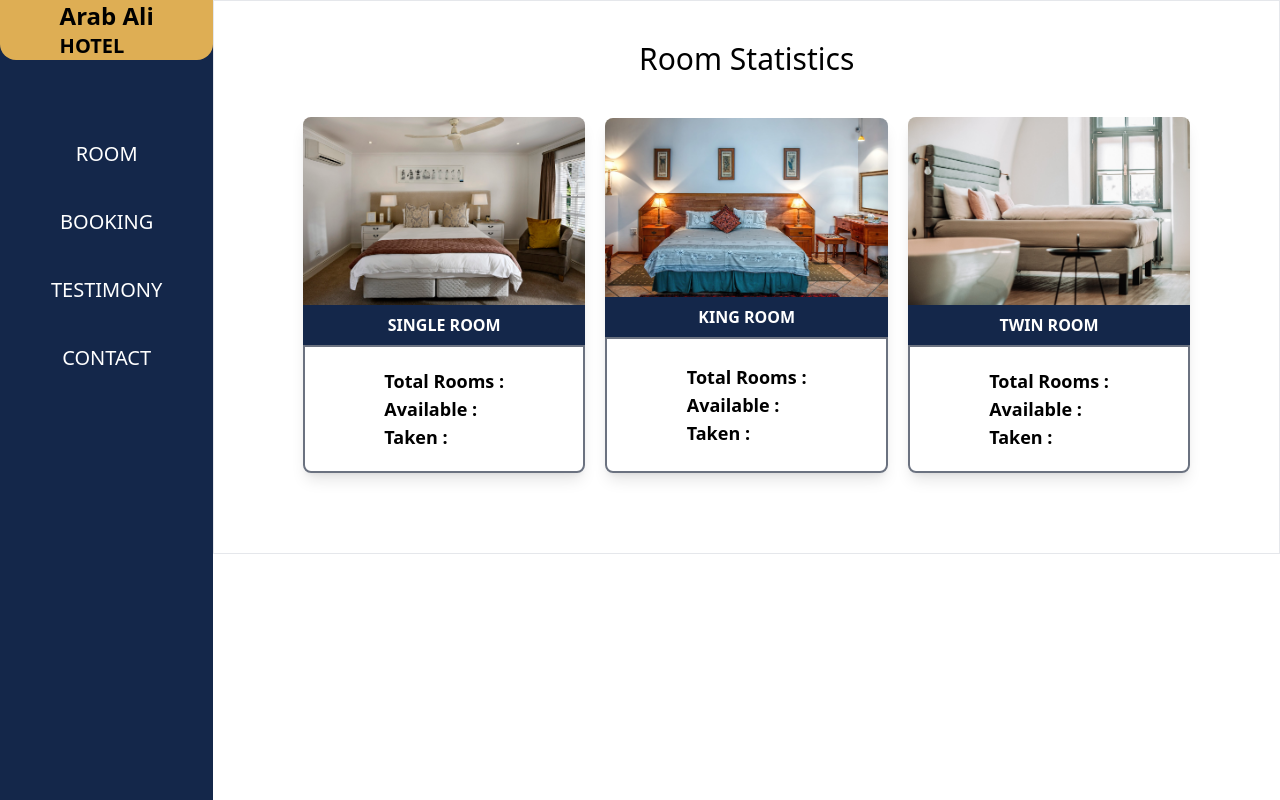
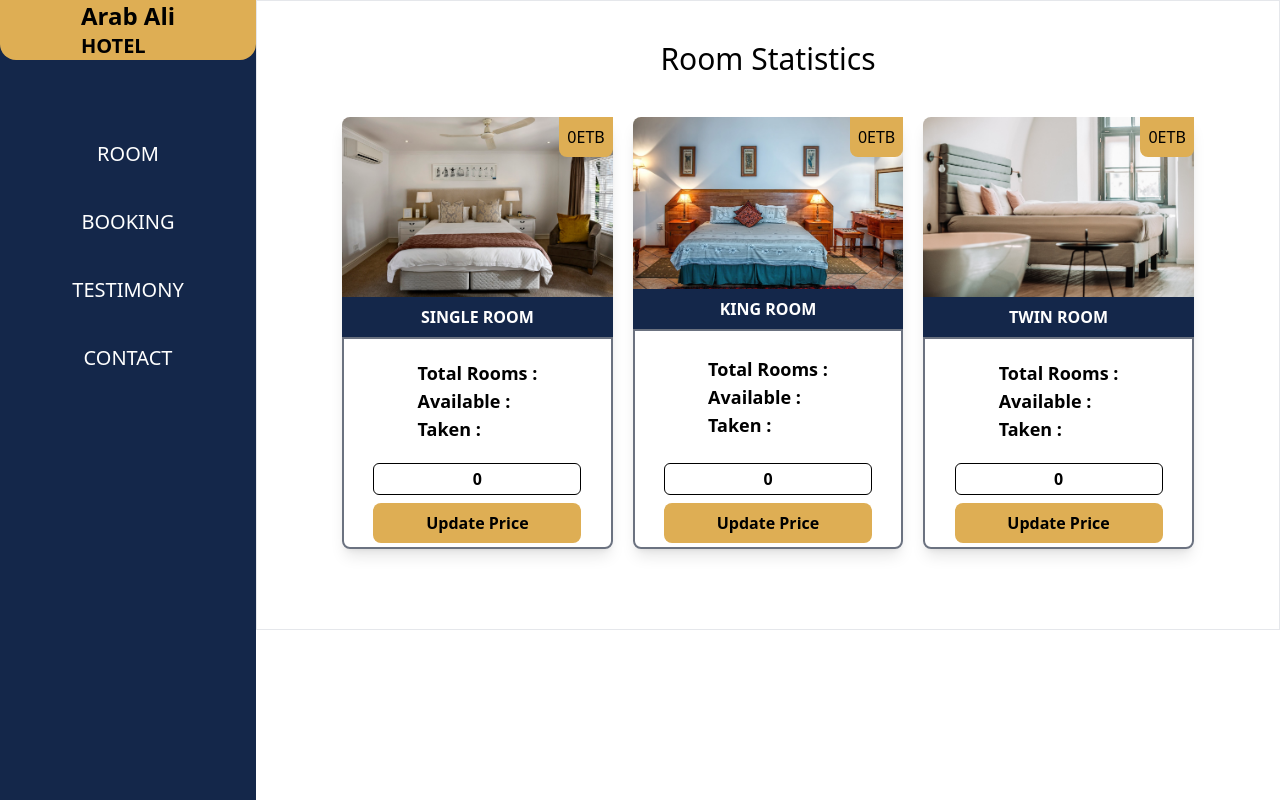
Before and after one commit to Ashenafimekit/AAH, a React (Vite) app: page /admin-room in a window 1280 px wide. Built offline with nearby package versions, Linux system fonts and the light colour scheme.

Commit message:
dynamic price

```diff
--- a/src/Components/AdminBookList.jsx
+++ b/src/Components/AdminBookList.jsx
@@ -12,7 +12,6 @@ const AdminBookList = () => {
       try {
         const response = await axios.get(`${apiUrl}/book/list`);
         setFormData(response.data.lists);
-        console.log("check : ", response.data.lists);
       } catch (error) {
         console.log("Error : ", error);
       }
@@ -21,7 +20,17 @@ const AdminBookList = () => {
     fetchData();
   }, []);
 
-  const handleDelete = (data) => {};
+  const handleDelete = async(data) => {
+    console.log("deleted data : ", data)
+
+    try{
+      await axios.delete(`${apiUrl}/book/delete/${data._id}`,data)
+      console.log("deleted data : ", data)
+      window.location.reload();
+    } catch(error){
+      console.log("Error : ", error)
+    }
+  };
 
   const handleEdit = (data) => {};
 
--- a/src/Components/AdminBookingTab.jsx
+++ b/src/Components/AdminBookingTab.jsx
@@ -9,7 +9,7 @@ const { TabPane } = Tabs;
 const AdminBookingTab = () => {
   return (
     <div className="w-full">
-      <Tabs defaultActiveKey="1" centered className="">
+      <Tabs defaultActiveKey="2" centered className="">
         <TabPane tab="Book" key="1">
           <AdminBooking />
         </TabPane>
--- a/src/Components/AdminNavigation.jsx
+++ b/src/Components/AdminNavigation.jsx
@@ -3,7 +3,7 @@ import { Link } from "react-router-dom";
 
 const AdminNavigation = () => {
   return (
-    <div className="flex flex-col gap-20 bg-blueBlack w-64 h-[100vh]">
+    <div className="flex flex-col gap-20 bg-blueBlack min-w-64 h-[100vh] overflow-y-auto">
       <div className="flex flex-col items-center justify-center bg-golden rounded-b-2xl">
         <Link to='/'>
           <h1 className="font-semibold text-2xl">Arab Ali</h1>
--- a/src/Components/AdminRoom.jsx
+++ b/src/Components/AdminRoom.jsx
@@ -1,9 +1,19 @@
-import React from "react";
+import React, { useState } from "react";
 import bedroom from "../assets/images/bedroom.jpg";
 import bedroom2 from "../assets/images/bedroom2.jpg";
 import bedroom3 from "../assets/images/bedroom3.jpg";
 
 const AdminRoom = () => {
+  const [singleRoomPrice, setSingleRoomPrice] = useState(0);
+  const [kingRoomPrice, setKingRoomPrice] = useState(0);
+  const [twinRoomPrice, setTwinRoomPrice] = useState(0);
+
+  const singleRoom = () => {};
+
+  const kingRoom = () => {};
+
+  const twinRoom = () => {};
+
   return (
     <div className="flex flex-col items-center justify-center py-10 border">
       <div className="text-center text-3xl">
@@ -11,13 +21,18 @@ const AdminRoom = () => {
       </div>
 
       <div className="flex flex-row items-center justify-center gap-5 w-5/6 py-10">
-        <div className="card  flex flex-col items-center justify-center rounded-lg shadow-lg w-3/4 sm:w-3/5 md:w-1/2 lg:w-1/3">
+        <div className="card relative flex flex-col items-center justify-center rounded-lg shadow-lg w-3/4 sm:w-3/5 md:w-1/2 lg:w-1/3">
           <div className="">
             <img
               src={bedroom}
               alt="Arab Ali Hotel Room Type"
               className="rounded-t-lg"
             />
+          </div>
+          <div>
+            <button className="bg-golden p-2 rounded-b-lg absolute top-0 right-0">
+              <p>{singleRoomPrice}ETB</p>
+            </button>
           </div>
 
           <div className="w-full bg-blueBlack text-center font-semibold text-white py-2">
@@ -29,15 +44,35 @@ const AdminRoom = () => {
               <h1>Available : </h1>
               <h1>Taken :</h1>
             </div>
+            <div>
+              <form className="flex flex-col gap-2 mb-1">
+                <input
+                  type="text"
+                  name="singleRoomPrice"
+                  value={singleRoomPrice}
+                  placeholder="Enter Price"
+                  onChange={(e) => setSingleRoomPrice(e.target.value)}
+                  className="border border-black rounded-md w-52 text-center font-semibold h-8"
+                />
+                <button className="bg-golden py-2 px-10 rounded-lg font-semibold">
+                  Update Price
+                </button>
+              </form>
+            </div>
           </div>
         </div>
-        <div className="card flex flex-col items-center justify-center rounded-lg shadow-lg w-3/4 sm:w-3/5 md:w-1/2 lg:w-1/3">
+        <div className="card relative flex flex-col items-center justify-center rounded-lg shadow-lg w-3/4 sm:w-3/5 md:w-1/2 lg:w-1/3">
           <div className="">
             <img
               src={bedroom3}
               alt="Arab Ali Hotel Room Type"
               className="rounded-t-lg"
             />
+          </div>
+          <div>
+            <button className="bg-golden p-2 rounded-b-lg absolute top-0 right-0">
+              <p>{kingRoomPrice}ETB</p>
+            </button>
           </div>
 
           <div className="w-full bg-blueBlack text-center font-semibold text-white py-2">
@@ -49,15 +84,35 @@ const AdminRoom = () => {
               <h1>Available : </h1>
               <h1>Taken :</h1>
             </div>
+            <div>
+              <form className="flex flex-col gap-2 mb-1">
+                <input
+                  type="text"
+                  name="kingRoomPrice"
+                  value={kingRoomPrice}
+                  onChange={(e) => setKingRoomPrice(e.target.value)}
+                  placeholder="Enter Price"
+                  className="border border-black rounded-md w-52 text-center font-semibold h-8"
+                />
+                <button className="bg-golden py-2 px-10 rounded-lg font-semibold ">
+                  Update Price
+                </button>
+              </form>
+            </div>
           </div>
         </div>
-        <div className="card flex flex-col items-center justify-center rounded-lg shadow-lg w-3/4 sm:w-3/5 md:w-1/2 lg:w-1/3 ">
+        <div className="card relative flex flex-col items-center justify-center rounded-lg shadow-lg w-3/4 sm:w-3/5 md:w-1/2 lg:w-1/3 ">
           <div className="">
             <img
               src={bedroom2}
               alt="Arab Ali Hotel Room Type"
               className="rounded-t-lg"
             />
+          </div>
+          <div>
+            <button className="bg-golden p-2 rounded-b-lg absolute top-0 right-0">
+              <p>{twinRoomPrice}ETB</p>
+            </button>
           </div>
 
           <div className="w-full bg-blueBlack text-center font-semibold text-white py-2">
@@ -69,6 +124,21 @@ const AdminRoom = () => {
               <h1>Available : </h1>
               <h1>Taken :</h1>
             </div>
+            <div>
+              <form className="flex flex-col gap-2 mb-1">
+                <input
+                  type="text"
+                  name="twinRoomPrice"
+                  value={twinRoomPrice}
+                  onChange={(e) => setTwinRoomPrice(e.target.value)}
+                  placeholder="Enter Price"
+                  className="border border-black rounded-md w-52 text-center font-semibold h-8"
+                />
+                <button className="bg-golden py-2 px-10 rounded-lg font-semibold ">
+                  Update Price
+                </button>
+              </form>
+            </div>
           </div>
         </div>
       </div>
--- a/src/Components/AdminTestimony.jsx
+++ b/src/Components/AdminTestimony.jsx
@@ -21,7 +21,15 @@ const AdminTestimony = () => {
   }, []);
 
   const handleApprove = (data) => {};
-  const handleDecline = (data) => {};
+  const handleDecline = async(data) => {
+    try {
+      await axios.delete(`${apiUrl}/testimonial/cancel/${data._id}`,data)
+      console.log("Declined Testimony : ",data)
+      window.location.reload();
+    } catch (error) {
+      console.log("Error : ", error)
+    }
+  };
 
   const columns = [
     { field: "fullName", headerName: "Full Name", width: 150 },
--- a/src/Pages/AdminTestimonial.jsx
+++ b/src/Pages/AdminTestimonial.jsx
@@ -6,7 +6,7 @@ const AdminTestimonial = () => {
   return (
     <div className='flex flex-row'>
       <AdminNavigation/>
-      <div className="w-full">
+      <div className="w-full overflow-hidden">
         <AdminTestimony/>
       </div>
 
```
